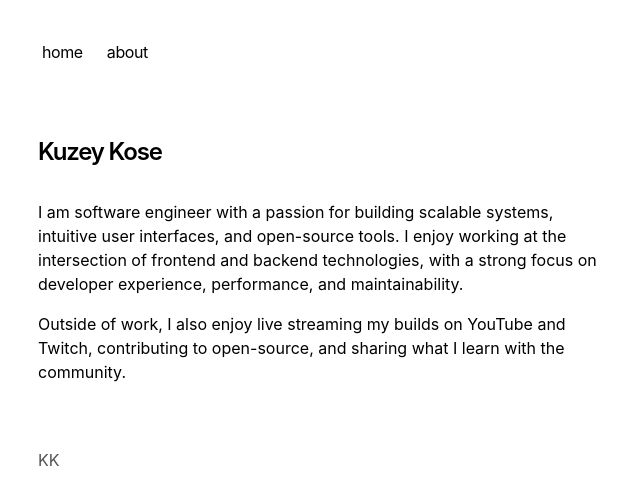
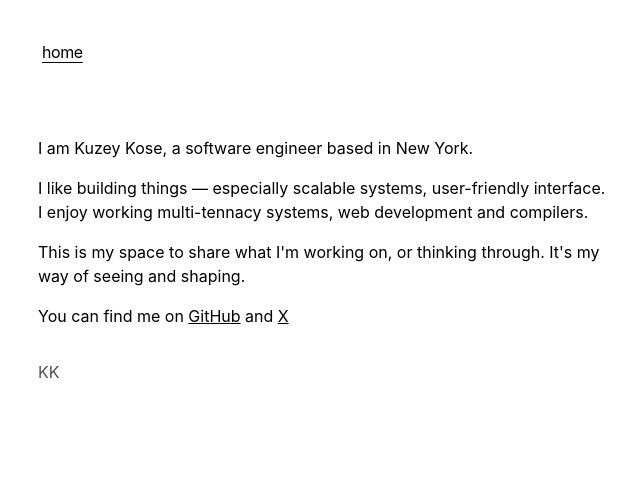
Before and after one commit to kuzeykose/kuzey-blog, a Next.js app: page / in a window 1280 px wide. Shown: the top 504 px of the page, without its empty margins (314-954 px from the left). Built offline with nearby package versions, Linux system fonts and the light colour scheme.

Commit message:
remove about page and add middleware to get x-pathname

```diff
--- a/app/about/page.tsx
+++ /dev/null
@@ -1,74 +0,0 @@
-import {
-  GithubLogoIcon,
-  TwitchLogoIcon,
-  XLogoIcon,
-  YoutubeLogoIcon,
-} from "@phosphor-icons/react/dist/ssr";
-import Link from "next/link";
-
-const links = {
-  "https://www.twitch.tv/kuzey_kose": {
-    name: "twitch",
-    icon: <TwitchLogoIcon color="#6441A5" size={26} />,
-  },
-  "https://www.youtube.com/kuzeykose": {
-    name: "youtube",
-    icon: <YoutubeLogoIcon color="#FF0000" size={26} />,
-  },
-  "https://github.com/kuzeykose": {
-    name: "github",
-    icon: <GithubLogoIcon size={26} />,
-  },
-  "https://x.com/kuzeyks": {
-    name: "x",
-    icon: <XLogoIcon size={26} />,
-  },
-};
-
-export const metadata = {
-  title: "About",
-  description: "About me.",
-};
-
-export default function Page() {
-  return (
-    <section>
-      <h1 className="font-semibold text-2xl mb-8 tracking-tighter">About</h1>
-      <p className="mb-4">
-        I am Kuzey Kose, a software engineer based in New York.
-      </p>
-
-      <p className="mb-4">
-        I like building things — especially scalable systems, user-friendly
-        interface. I enjoy working across both frontend and backend, and I care
-        a lot about performance and developer experience.
-      </p>
-
-      <p className="mb-4">
-        My interests are olimpic weight lifting, crossfit, content creation{" "}
-        <span className="italic">(youtube, twitch)</span> and electronics.
-      </p>
-
-      <p className="mb-4">
-        This blog is my space to share what I&apos;m working on, learning about,
-        or thinking through. It&apos;s my way of seeing and shaping the world —
-        one project at a time.
-      </p>
-
-      <div className="space-y-2 gap-6 py-4">
-        {Object.entries(links).map(([path, { name, icon }]) => {
-          return (
-            <Link
-              key={path}
-              href={path}
-              className="transition-all hover:text-neutral-800 dark:hover:text-neutral-200 flex gap-2 align-middle relative"
-              target="_blank"
-            >
-            {icon} {name}
-            </Link>
-          );
-        })}
-      </div>
-    </section>
-  );
-}
--- a/app/components/nav.tsx
+++ b/app/components/nav.tsx
@@ -1,19 +1,17 @@
-import { GithubLogoIcon, YoutubeLogoIcon } from '@phosphor-icons/react/dist/ssr'
 import Link from 'next/link'
+import { headers } from 'next/headers'
 
 const navItems = {
   '/': {
     name: 'home',
   },
-  '/about':{
-    name:'about'
-  }
   // '/blog': {
   //   name: 'blog',
   // }
 }
 
 export function Navbar() {
+  const pathname = headers().get('x-pathname') || '/'
   return (
     <aside className="-ml-[8px] mb-16 tracking-tight">
       <div className="lg:sticky lg:top-20">
@@ -23,11 +21,17 @@ export function Navbar() {
         >
           <div className="flex flex-row space-x-0 pr-10">
             {Object.entries(navItems).map(([path, { name }]) => {
+              const isRoot = path === '/'
+              const isActive = isRoot
+                ? pathname === '/'
+                : pathname === path || pathname.startsWith(path + '/')
               return (
                 <Link
                   key={path}
                   href={path}
-                  className="transition-all hover:text-neutral-800 dark:hover:text-neutral-200 flex align-middle relative py-1 px-2 m-1"
+                  className={`transition-all hover:text-neutral-800 dark:hover:text-neutral-200 flex align-middle relative py-1 px-2 m-1 ${
+                    isActive ? 'underline underline-offset-4' : ''
+                  }`}
                 >
                   {name}
                 </Link>
--- a/app/page.tsx
+++ b/app/page.tsx
@@ -1,21 +1,21 @@
-import { BlogPosts } from 'app/components/posts'
-
 export default function Page() {
     return (
         <section>
-      <h1 className="mb-8 text-2xl font-semibold tracking-tighter">
-        Kuzey Kose
-      </h1>
             <p className="mb-4">
-        I am software engineer with a passion for building scalable systems, intuitive user interfaces, and open-source tools.
-        I enjoy working at the intersection of frontend and backend technologies, with a strong focus on developer experience, performance, and maintainability.
+                I am Kuzey Kose, a software engineer based in New York.
             </p>
+
             <p className="mb-4">
-        Outside of work, I also enjoy live streaming my builds on YouTube and Twitch, contributing to open-source, and sharing what I learn with the community.
+                I like building things — especially scalable systems, user-friendly
+                interface. I enjoy working multi-tennacy systems, web development and compilers.
             </p>
-      <div className="my-8">
-        {/* <BlogPosts /> */}
-      </div>
+
+            <p className="mb-4">
+                This is my space to share what I&apos;m working on,
+                or thinking through. It&apos;s my way of seeing and shaping.
+            </p>
+
+            <p>You can find me on <a href="https://github.com/kuzeykose" className="underline">GitHub</a> and <a href="https://x.com/kuzeyks" className="underline">X</a></p>
         </section>
-  )
+    );
 }
--- /dev/null
+++ b/middleware.ts
@@ -0,0 +1,16 @@
+import { NextResponse } from 'next/server'
+import type { NextRequest } from 'next/server'
+
+export function middleware(request: NextRequest) {
+  const requestHeaders = new Headers(request.headers)
+  requestHeaders.set('x-pathname', request.nextUrl.pathname)
+  return NextResponse.next({
+    request: {
+      headers: requestHeaders,
+    },
+  })
+}
+
+export const config = {
+  matcher: ['/((?!_next|.*\..*).*)'],
+}
```
Lines whose indentation alone changed are shown as unchanged.
